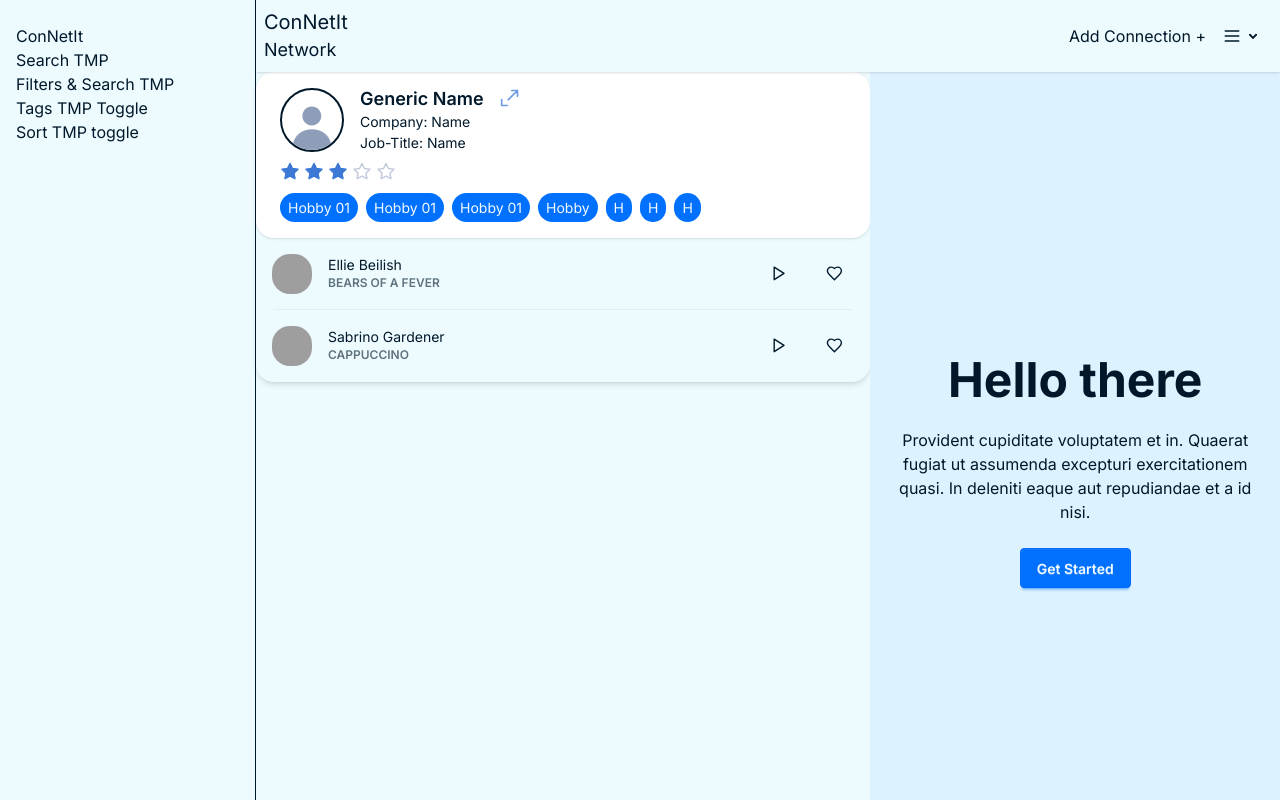
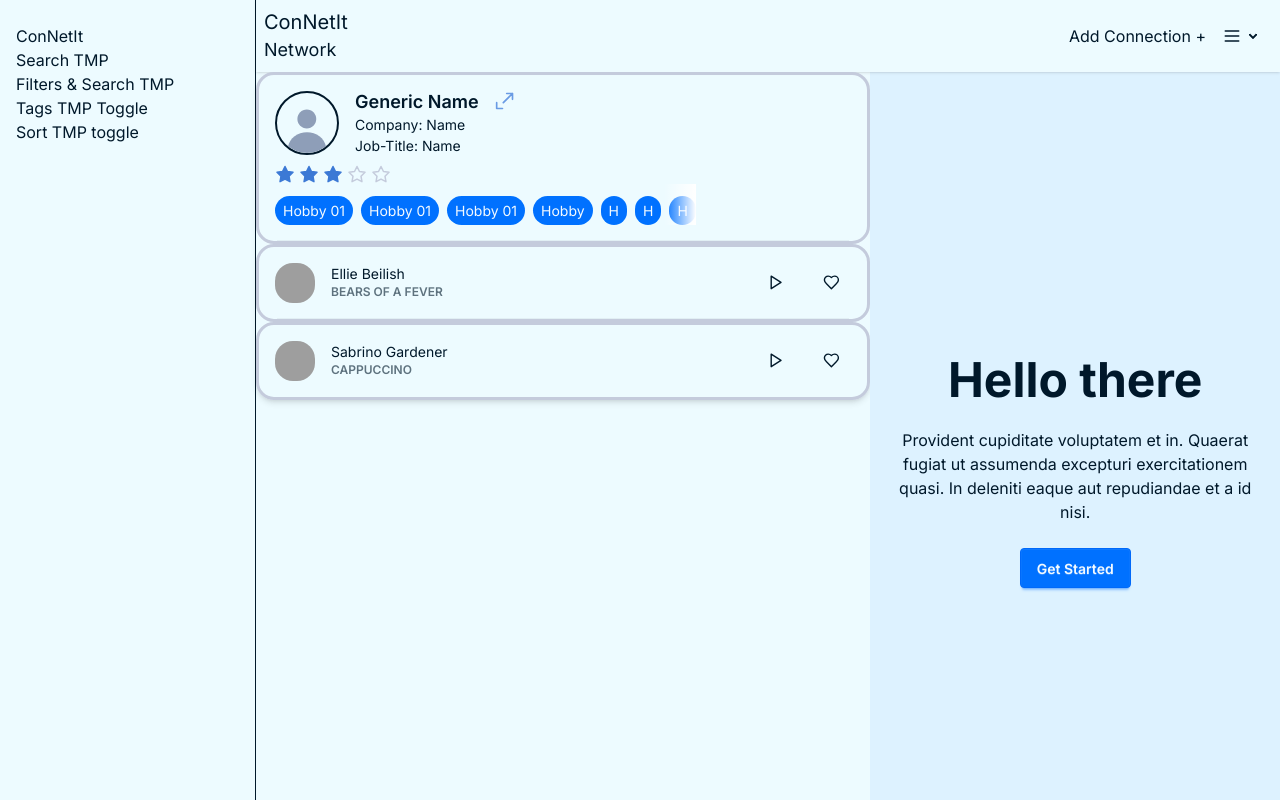
Before and after one commit to FabianoGLentini/ConNetIt, a Next.js app in the folder frontend/: page / in a window 1280 px wide. Built offline with nearby package versions, Linux system fonts and the light colour scheme; grey boxes are pictures that could not be loaded.

Commit message:
Refine: overrde list classname & adjust connectioncard set up

```diff
--- a/frontend/app/components/Network/ConnectionCard.tsx
+++ b/frontend/app/components/Network/ConnectionCard.tsx
@@ -3,7 +3,7 @@ import { Avatar } from "./ConnectionCard/Avatar";
 // TODO add props var
 export default function ConnectionCard() {
   return (
-    <div className="--border rounded-box border-[#C4CBDC]/60 bg-white shadow-sm px-6 py-4">
+    <div>
       {/* top row ─────────────────────────────────────────────── */}
       <div className="flex items-start gap-4">
         <Avatar />
--- a/frontend/app/components/layout/Network.tsx
+++ b/frontend/app/components/layout/Network.tsx
@@ -9,7 +9,7 @@ const Network = () => {
 
     <section>
       <ul className="list rounded-box bg-base-100 shadow-md ">
-        <li>
+        <li className="list-row">
           <ConnectionCard />
         </li>
 
--- a/frontend/app/globals.css
+++ b/frontend/app/globals.css
@@ -6,7 +6,7 @@
 
   --color-base-100: oklch(98% 0.02 240);
   --color-base-200: oklch(95% 0.03 240);
-  --color-base-300: oklch(92% 0.04 240);
+  --color-base-300: oklch(0.8419 0.0249 267.9);
   --color-base-content: oklch(20% 0.05 240);
   --color-primary: oklch(55% 0.3 240);
   --color-primary-content: oklch(98% 0.01 240);
@@ -41,7 +41,6 @@
   /* effects */
   --depth: 1;
 
-  /* My additions*/
 }
 
 
@@ -51,4 +50,28 @@
   --primary: #3C79D5;
   --primary-border: #6A9BE4;
   --border-fade: #C4CBDC; */
+
+  /* @Override .list */
+.list {
+    display: flex;
+    flex-direction: column;
+    font-size: 0.875rem /* 14px */;
+    /* border: solid var(--radius-box); */
+    :where(.list-row) {
+        --list-grid-cols: minmax(0, auto) 1fr;
+        position: relative;
+        display: grid;
+        grid-auto-flow: column;
+        gap: calc(0.25rem /* 4px */ * 4) /* 1rem = 16px */;
+        border-radius: var(--radius-box) var(--radius-box);
+        border: solid var(--color-base-300);
+        padding: calc(0.25rem /* 4px */ * 4) /* 1rem = 16px */;
+        word-break: break-word;
+        grid-template-columns: var(--list-grid-cols);
+        &:has(.list-col-grow:nth-child(1)) {
+            --list-grid-cols: 1fr;
+        }
+    }
 }
+
+}
```
